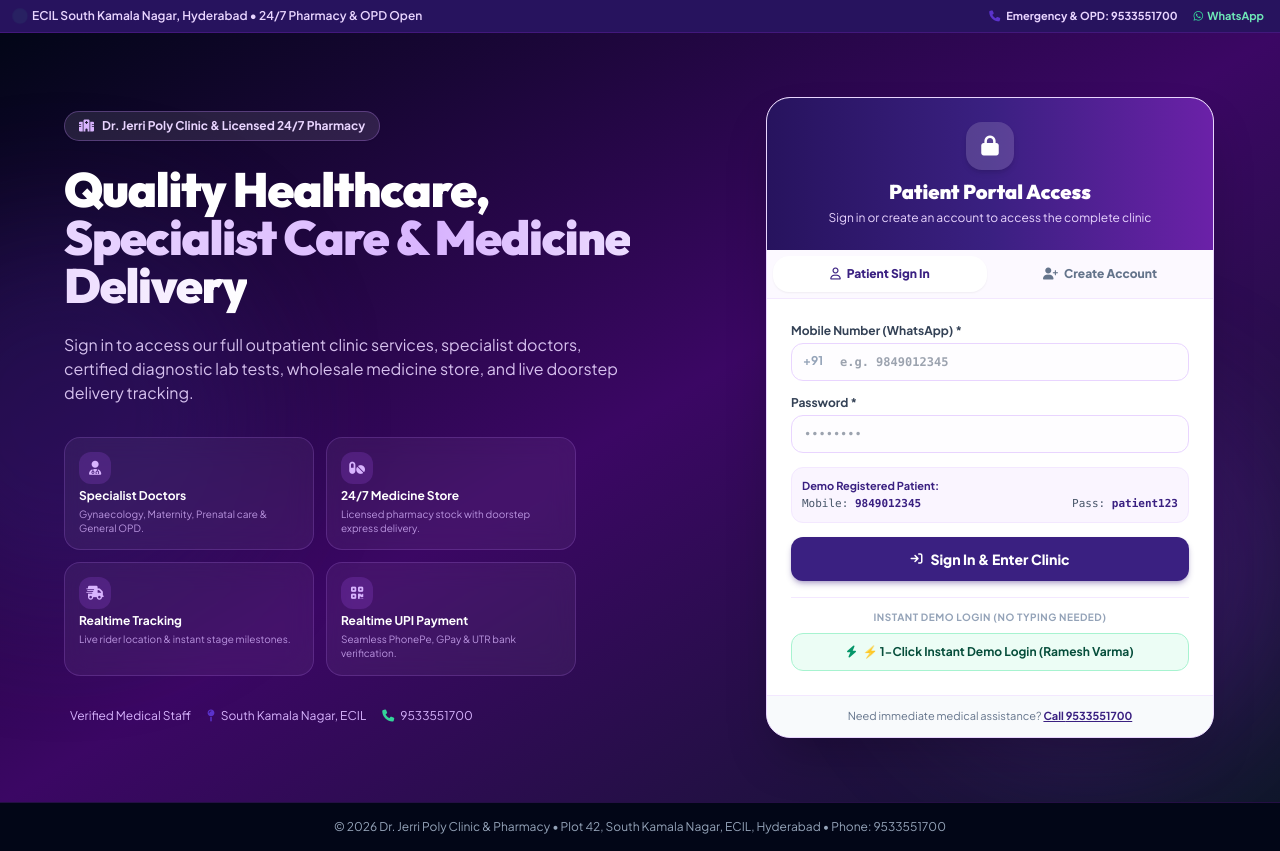
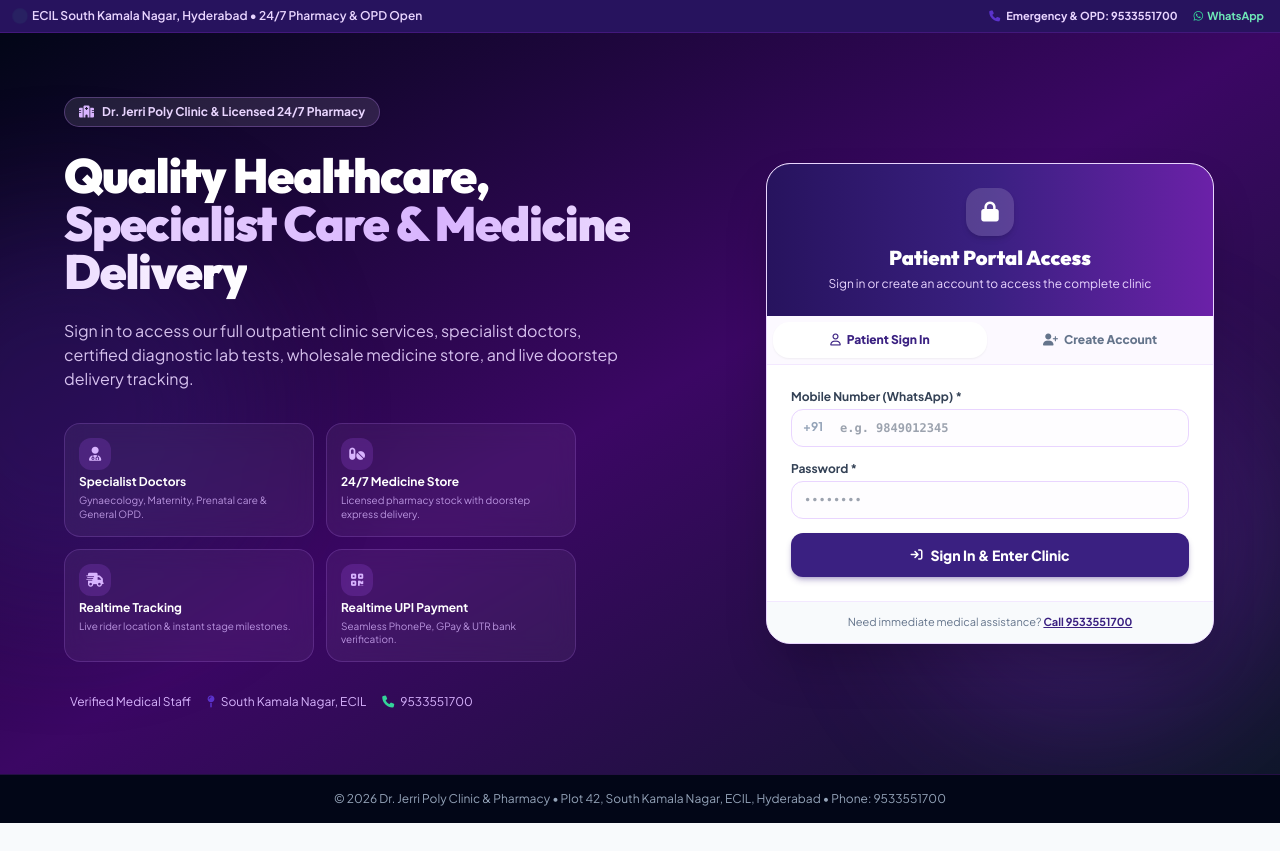
Before and after one commit to Rushikasrithamaddula11/dr.jerri, a React (Vite) app: page / in a window 1280 px wide. After the commit the page ends 823 px from the top, so only its background shows below. Built offline with nearby package versions, Linux system fonts and the light colour scheme.

Commit message:
Remove demo login buttons, demo patient accounts, and demo shortcuts completely

```diff
--- a/src/components/AuthModal.jsx
+++ b/src/components/AuthModal.jsx
@@ -98,39 +98,6 @@
     } else {
       setErrorMsg('Invalid Admin credentials. Try username: admin and password: drjerri@2026');
     }
-  };
-
-  const handleQuickDemoPatient = () => {
-    const demoPatient = {
-      name: 'Ramesh Varma',
-      phone: '9849012345',
-      area: 'ECIL South Kamala Nagar',
-      role: 'user',
-      ordersCount: 3,
-      totalSpent: 1250,
-      joinedDate: 'Oct 2026'
-    };
-    localStorage.setItem('drjerri_auth', JSON.stringify(demoPatient));
-    setSuccessMsg('Logged in as Patient: Ramesh Varma');
-    setTimeout(() => {
-      onLoginSuccess(demoPatient);
-      onClose();
-    }, 500);
-  };
-
-  const handleQuickDemoAdmin = () => {
-    const demoAdmin = {
-      name: 'Dr. Jerri Admin Desk',
-      username: 'admin',
-      role: 'admin',
-      phone: '9533551700'
-    };
-    localStorage.setItem('drjerri_auth', JSON.stringify(demoAdmin));
-    setSuccessMsg('Logged in as Admin successfully!');
-    setTimeout(() => {
-      onLoginSuccess(demoAdmin);
-      onClose();
-    }, 500);
   };
 
   return (
@@ -244,18 +211,6 @@
               >
                 Sign In to Account
               </button>
-
-              {/* Demo 1-Click Patient Shortcut */}
-              <div className="pt-2 border-t border-purple-100 text-center">
-                <button
-                  type="button"
-                  onClick={handleQuickDemoPatient}
-                  className="w-full bg-purple-50 hover:bg-purple-100 text-royal font-bold py-2 px-3 rounded-xl border border-purple-200 transition text-[11px] flex items-center justify-center gap-1.5"
-                >
-                  <i className="fa-solid fa-bolt text-royal"></i>
-                  <span>1-Click Patient Demo Login (Ramesh Varma)</span>
-                </button>
-              </div>
             </form>
           )}
 
@@ -360,18 +315,6 @@
                 <i className="fa-solid fa-lock text-xs"></i>
                 <span>Sign In as Admin</span>
               </button>
-
-              {/* 1-Click Admin Demo Shortcut */}
-              <div className="pt-2 border-t border-purple-100 text-center">
-                <button
-                  type="button"
-                  onClick={handleQuickDemoAdmin}
-                  className="w-full bg-purple-600 hover:bg-purple-700 text-white font-bold py-2.5 px-3 rounded-xl transition text-[11px] shadow-sm flex items-center justify-center gap-1.5"
-                >
-                  <i className="fa-solid fa-bolt text-yellow-300"></i>
-                  <span>⚡ Instant Admin Login (admin / drjerri@2026)</span>
-                </button>
-              </div>
             </form>
           )}
 
--- a/src/pages/AdminPortalPage.jsx
+++ b/src/pages/AdminPortalPage.jsx
@@ -37,19 +37,6 @@
       }
     } else {
       setAdminAuthError('Invalid credentials. Use username: admin and password: drjerri@2026');
-    }
-  };
-
-  const handleQuickAdminDemo = () => {
-    const adminObj = {
-      name: 'Dr. Jerri Admin Desk',
-      username: 'admin',
-      role: 'admin',
-      phone: '9533551700'
-    };
-    localStorage.setItem('drjerri_auth', JSON.stringify(adminObj));
-    if (onLoginSuccess) {
-      onLoginSuccess(adminObj);
     }
   };
 
@@ -364,16 +351,7 @@
             </button>
           </form>
 
-          <div className="pt-2 border-t border-purple-100 space-y-2">
-            <button
-              type="button"
-              onClick={handleQuickAdminDemo}
-              className="w-full bg-purple-100 hover:bg-purple-200 active:scale-95 text-purple-900 font-bold py-2 rounded-xl text-xs transition flex items-center justify-center gap-1.5"
-            >
-              <i className="fa-solid fa-bolt text-royal"></i>
-              <span>⚡ 1-Click Instant Staff Access</span>
-            </button>
-
+          <div className="pt-2 border-t border-purple-100">
             <button
               type="button"
               onClick={() => onNavigate('home')}
--- a/src/pages/AuthPage.jsx
+++ b/src/pages/AuthPage.jsx
@@ -28,28 +28,11 @@
     setSuccessMsg('');
   }, [initialMode]);
 
-  const DEFAULT_PATIENTS = [
-    {
-      id: 'usr-1',
-      name: 'Ramesh Varma',
-      phone: '9849012345',
-      password: 'patient123',
-      area: 'ECIL South Kamala Nagar',
-      role: 'user',
-      ordersCount: 3,
-      totalSpent: 1250,
-      joinedDate: 'Oct 2026'
-    }
-  ];
-
   const getStoredUsers = () => {
     try {
-      const stored = JSON.parse(localStorage.getItem('drjerri_users') || '[]');
-      if (stored.length > 0) return stored;
-      localStorage.setItem('drjerri_users', JSON.stringify(DEFAULT_PATIENTS));
-      return DEFAULT_PATIENTS;
+      return JSON.parse(localStorage.getItem('drjerri_users') || '[]');
     } catch {
-      return DEFAULT_PATIENTS;
+      return [];
     }
   };
 
@@ -137,25 +120,6 @@
     setSuccessMsg(`Account created successfully! Welcome to Dr. Jerri Clinic, ${newUser.name}.`);
     setTimeout(() => {
       onLoginSuccess(newUser);
-      onNavigate(returnPage || 'store');
-    }, 500);
-  };
-
-  // 1-Click Patient Demo Login
-  const handleDemoPatientLogin = () => {
-    const demoPatient = {
-      name: 'Ramesh Varma',
-      phone: '9849012345',
-      area: 'ECIL South Kamala Nagar',
-      role: 'user',
-      ordersCount: 3,
-      totalSpent: 1250,
-      joinedDate: 'Oct 2026'
-    };
-    localStorage.setItem('drjerri_auth', JSON.stringify(demoPatient));
-    setSuccessMsg('Logged in as Patient: Ramesh Varma. Redirecting...');
-    setTimeout(() => {
-      onLoginSuccess(demoPatient);
       onNavigate(returnPage || 'store');
     }, 500);
   };
@@ -262,18 +226,6 @@
               >
                 Sign In to Medicine Store
               </button>
-
-              {/* 1-Click Patient Demo Shortcut */}
-              <div className="pt-2 border-t border-purple-100 text-center">
-                <button
-                  type="button"
-                  onClick={handleDemoPatientLogin}
-                  className="w-full bg-purple-50 hover:bg-purple-100 active:scale-95 text-royal font-bold py-2.5 px-3 rounded-xl border border-purple-200 transition text-[11px] flex items-center justify-center gap-1.5"
-                >
-                  <i className="fa-solid fa-bolt text-royal"></i>
-                  <span>⚡ 1-Click Patient Demo Access (Ramesh Varma)</span>
-                </button>
-              </div>
 
               <div className="text-center pt-2">
                 <p className="text-xs text-slate-500">
--- a/src/pages/LandingPage.jsx
+++ b/src/pages/LandingPage.jsx
@@ -20,40 +20,11 @@
   const [successMsg, setSuccessMsg] = useState('');
   const [isLoading, setIsLoading] = useState(false);
 
-  // Default Seed Patients if no users exist in localStorage yet
-  const DEFAULT_PATIENTS = [
-    {
-      id: 'usr-1',
-      name: 'Ramesh Varma',
-      phone: '9849012345',
-      password: 'patient123',
-      area: 'ECIL South Kamala Nagar',
-      role: 'user',
-      ordersCount: 3,
-      totalSpent: 1250,
-      joinedDate: 'Oct 2026'
-    },
-    {
-      id: 'usr-2',
-      name: 'Pravallika K.',
-      phone: '9440123456',
-      password: 'patient123',
-      area: 'ECIL Cross Roads',
-      role: 'user',
-      ordersCount: 1,
-      totalSpent: 388,
-      joinedDate: 'Oct 2026'
-    }
-  ];
-
   const getRegisteredUsers = () => {
     try {
-      const stored = JSON.parse(localStorage.getItem('drjerri_users') || '[]');
-      if (stored.length > 0) return stored;
-      localStorage.setItem('drjerri_users', JSON.stringify(DEFAULT_PATIENTS));
-      return DEFAULT_PATIENTS;
+      return JSON.parse(localStorage.getItem('drjerri_users') || '[]');
     } catch {
-      return DEFAULT_PATIENTS;
+      return [];
     }
   };
 
@@ -161,26 +132,6 @@
         setIsLoading(false);
         onLoginSuccess(newUser);
       }, 500);
-    }, 400);
-  };
-
-  // 1-Click Patient Demo Access (explicit button)
-  const handleDemoPatientLogin = () => {
-    setIsLoading(true);
-    const demoPatient = {
-      name: 'Ramesh Varma',
-      phone: '9849012345',
-      area: 'ECIL South Kamala Nagar',
-      role: 'user',
-      ordersCount: 3,
-      totalSpent: 1250,
-      joinedDate: 'Oct 2026'
-    };
-    localStorage.setItem('drjerri_auth', JSON.stringify(demoPatient));
-    setSuccessMsg('Instant demo access granted as Ramesh Varma! Loading clinic...');
-    setTimeout(() => {
-      setIsLoading(false);
-      onLoginSuccess(demoPatient);
     }, 400);
   };
 
@@ -424,14 +375,6 @@
                       />
                     </div>
 
-                    <div className="bg-purple-50 p-2.5 rounded-xl border border-purple-100 text-[11px] text-purple-900 space-y-0.5">
-                      <span className="font-bold block text-royal">Demo Registered Patient:</span>
-                      <div className="flex justify-between font-mono text-slate-600">
-                        <span>Mobile: <strong className="text-royal">9849012345</strong></span>
-                        <span>Pass: <strong className="text-royal">patient123</strong></span>
-                      </div>
-                    </div>
-
                     <button
                       type="submit"
                       disabled={isLoading}
@@ -538,22 +481,6 @@
                   </form>
                 )}
 
-                {/* 1-Click Patient Demo Access */}
-                <div className="pt-3 border-t border-purple-100 space-y-2">
-                  <span className="text-[10px] uppercase font-bold text-slate-400 block text-center tracking-wider">
-                    Instant Demo Login (No Typing Needed)
-                  </span>
-                  <button
-                    type="button"
-                    onClick={handleDemoPatientLogin}
-                    disabled={isLoading}
-                    className="w-full bg-emerald-50 hover:bg-emerald-100 text-emerald-900 font-bold py-2.5 px-3 rounded-xl border border-emerald-200 text-xs flex items-center justify-center gap-1.5 transition active:scale-95 shadow-xs"
-                  >
-                    <i className="fa-solid fa-bolt text-emerald-600"></i>
-                    <span>⚡ 1-Click Instant Demo Login (Ramesh Varma)</span>
-                  </button>
-                </div>
-
               </div>
 
               {/* Card Footer */}
--- a/src/pages/PharmacyStorePage.jsx
+++ b/src/pages/PharmacyStorePage.jsx
@@ -15,23 +15,6 @@
 }) {
   const [selectedCategory, setSelectedCategory] = useState('all');
   const [searchQuery, setSearchQuery] = useState('');
-
-  // 1-Click Patient Demo Access
-  const handleDemoAccess = () => {
-    const demoPatient = {
-      name: 'Ramesh Varma',
-      phone: '9849012345',
-      area: 'ECIL South Kamala Nagar',
-      role: 'user',
-      ordersCount: 3,
-      totalSpent: 1250,
-      joinedDate: 'Oct 2026'
-    };
-    localStorage.setItem('drjerri_auth', JSON.stringify(demoPatient));
-    if (onLoginSuccess) {
-      onLoginSuccess(demoPatient);
-    }
-  };
 
   // If patient is not logged in, enforce authentication before accessing medicines & payment
   if (!currentUser) {
@@ -67,18 +50,6 @@
               className="w-full bg-purple-50 hover:bg-purple-100 text-royal font-bold py-2.5 rounded-xl border border-purple-200 text-xs transition"
             >
               Create New Patient Account
-            </button>
-          </div>
-
-          {/* Quick Demo Access for frictionless testing */}
-          <div className="pt-3 border-t border-purple-100">
-            <button
-              type="button"
-              onClick={handleDemoAccess}
-              className="w-full bg-emerald-50 hover:bg-emerald-100 text-emerald-800 font-bold py-2 px-3 rounded-xl border border-emerald-200 text-[11px] flex items-center justify-center gap-1.5 transition"
-            >
-              <i className="fa-solid fa-bolt text-emerald-600"></i>
-              <span>⚡ 1-Click Patient Demo Access (Ramesh Varma)</span>
             </button>
           </div>
 
```
